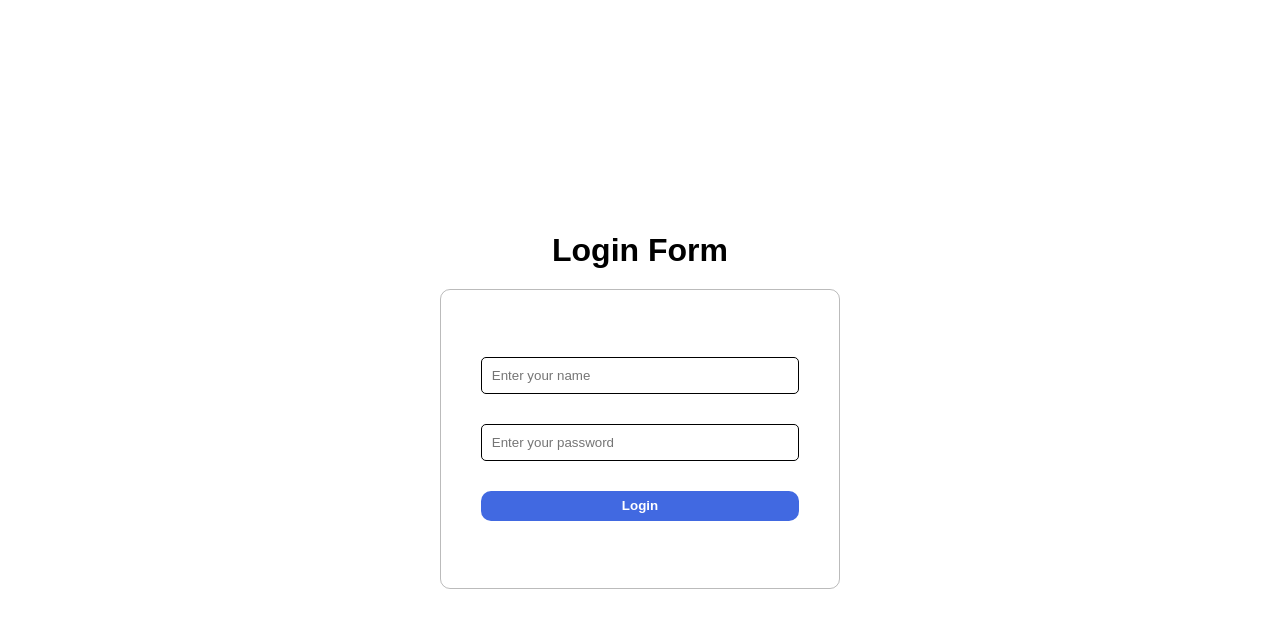
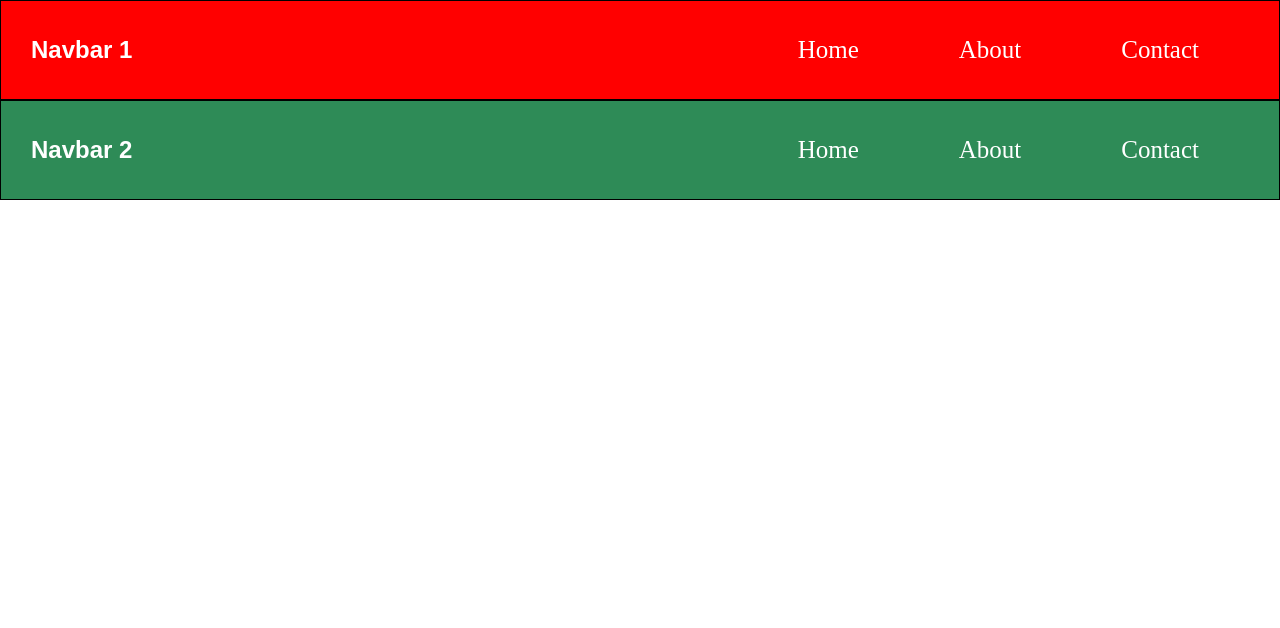
Before and after one commit to rahulsan-22/React-Tutorial-M2, a React (Vite) app: page / in a window 1280 px wide. Shown: the top 628 px of the page. Built offline with nearby package versions, Linux system fonts and the light colour scheme.

Commit message:
Module CSS

```diff
--- a/src/App.jsx
+++ b/src/App.jsx
@@ -130,13 +130,25 @@
 // export default App
 
 //!13/11/2025
-//!Stylings
-import Global from './Stylings/Global'
-import "./Global.css"
+//!Stylings (Global CSS)
+// import Global from './Stylings/Global'
+// import "./Global.css"
 
+// const App = () => {
+//   return <>
+//     <Global/>
+//   </>
+// }
+
+// export default App
+
+//!Module CSS
+import Navbar1 from './Stylings/ModuleCSS/Navbar1'
+import Navbar2 from './Stylings/ModuleCSS/Navbar2'
 const App = () => {
   return <>
-    <Global/>
+    <Navbar1/>
+    <Navbar2/>
   </>
 }
 
--- /dev/null
+++ b/src/Navbar.css
@@ -0,0 +1,26 @@
+*{
+  margin: 0;
+  box-sizing: border-box;
+}
+
+.navbar{
+  height: 100px;
+  border: 1px solid black;
+  display: flex;
+  justify-content: space-between;
+  align-items: center;
+  padding:0px 30px;
+  background-color: red;
+  color: white;
+}
+
+.title{
+  font-family: Arial, Helvetica, sans-serif;
+}
+
+.links>a{
+  text-decoration: none;
+  color: white;
+  margin: 0px 50px;
+  font-size: 25px;
+}
--- /dev/null
+++ b/src/Stylings/ModuleCSS/Navbar1.jsx
@@ -0,0 +1,15 @@
+import Styles from "./Navbar1.module.css"
+const Navbar1 = () => {
+  return (
+    <nav className={Styles.navbar}>
+      <h2 className={Styles.title}>Navbar 1</h2>
+      <aside className={Styles.links}>
+       <a href="#">Home</a>
+       <a href="#">About</a>
+       <a href="#">Contact</a>
+      </aside>
+    </nav>
+  )
+}
+
+export default Navbar1
--- /dev/null
+++ b/src/Stylings/ModuleCSS/Navbar1.module.css
@@ -0,0 +1,26 @@
+*{
+  margin: 0;
+  box-sizing: border-box;
+}
+
+.navbar{
+  height: 100px;
+  border: 1px solid black;
+  display: flex;
+  justify-content: space-between;
+  align-items: center;
+  padding:0px 30px;
+  background-color: red;
+  color: white;
+}
+
+.title{
+  font-family: Arial, Helvetica, sans-serif;
+}
+
+.links>a{
+  text-decoration: none;
+  color: white;
+  margin: 0px 50px;
+  font-size: 25px;
+}
--- /dev/null
+++ b/src/Stylings/ModuleCSS/Navbar2.jsx
@@ -0,0 +1,16 @@
+import Styles from "./Navbar2.module.css"
+console.log(Styles)
+const Navbar2 = () => {
+  return (
+    <nav className={Styles.navbar}>
+      <h2 className={Styles.title}>Navbar 2</h2>
+      <aside className={Styles.links}>
+        <a href="#">Home</a>
+        <a href="#">About</a>
+        <a href="#">Contact</a>
+      </aside>
+    </nav>
+  )
+}
+
+export default Navbar2
--- /dev/null
+++ b/src/Stylings/ModuleCSS/Navbar2.module.css
@@ -0,0 +1,26 @@
+*{
+  margin: 0;
+  box-sizing: border-box;
+}
+
+.navbar{
+  height: 100px;
+  border: 1px solid black;
+  display: flex;
+  justify-content: space-between;
+  align-items: center;
+  padding:0px 30px;
+  background-color:seagreen;
+  color: white;
+}
+
+.title{
+  font-family: Arial, Helvetica, sans-serif;
+}
+
+.links>a{
+  text-decoration: none;
+  color: white;
+  margin: 0px 50px;
+  font-size: 25px;
+}
```
